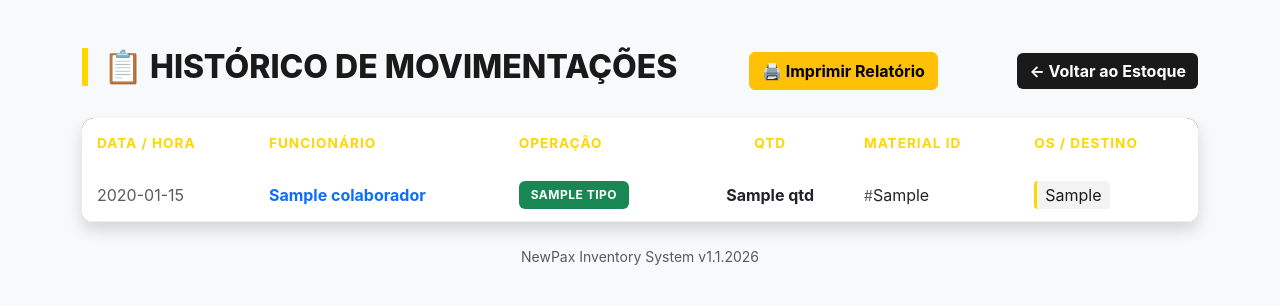
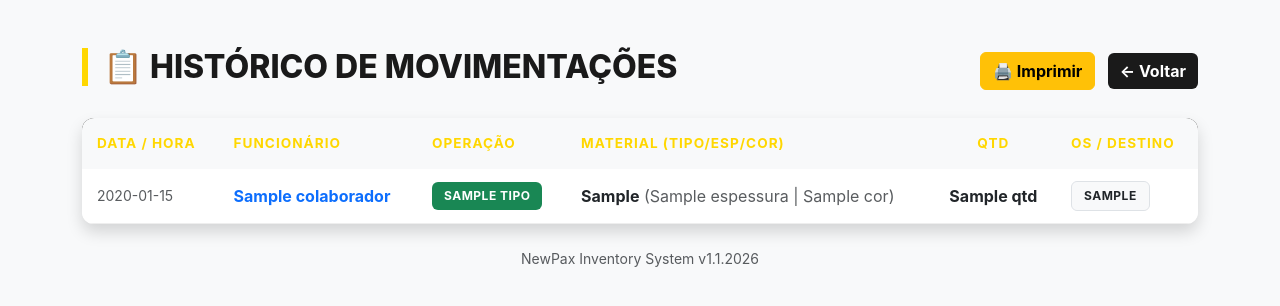
Before and after one commit to ramon-nsz/projeto-newpax, a Flask app: template templates/relatorio.html in a window 1280 px wide. Shown: the top 306 px of the page. Run offline with Flask 3, Linux system fonts and the light colour scheme; the template is opened without the code that fills it: most values are stand-ins (such as "Sample title", 1, 10 or a date in 2020).

Commit message:
fix: ajuste na visualizacao do historico

```diff
--- a/main.py
+++ b/main.py
@@ -2,22 +2,13 @@ from flask import Flask, render_template, request, redirect, url_for, flash
 from models.database import SessionLocal, EstoqueChapa, Movimentacao, init_db
 from services import cadastrar_novo_material, registrar_saida
 from datetime import datetime
-from models.database import Base, engine
-
-try:
-    print("🔄 Sincronizando tabelas com o banco remoto...")
-    Base.metadata.create_all(bind=engine)
-    print("✅ Tabelas sincronizadas!")
-except Exception as e:
-    print(f"❌ Erro na sincronização: {e}")
 
 app = Flask(__name__)
 app.secret_key = "pax_secret"
 
-print("LIMPANDO BANCO DE DADOS...")
-Base.metadata.drop_all(bind=engine) # Apaga as tabelas velhas
-Base.metadata.create_all(bind=engine) # Cria as tabelas novas com 'colaborador'
-print("BANCO DE DADOS ATUALIZADO!")
+# Chamamos o init_db apenas para garantir que as tabelas existam,
+# sem apagar os dados que já estão lá.
+init_db()
 
 @app.route('/')
 def index():
@@ -44,7 +35,7 @@ def movimentar():
                     qtd=qtd,
                     id_estchapa=id_chapa,
                     id_clienteos=str(num_os),
-                    colaborador=funcionario, # salva o nome do funcionario
+                    colaborador=funcionario,
                     data_hora=datetime.now()
                 )
                 db.add(mov)
@@ -67,7 +58,6 @@ def movimentar():
 def cadastrar_novo():
     if request.method == 'POST':
         try:
-            # 1. Coleta os dados (com nomes exatos do seu HTML)
             funcionario = request.form.get('funcionario')
             tipo = request.form.get('tipo_material')
             esp = request.form.get('espessura')
@@ -75,14 +65,11 @@ def cadastrar_novo():
             qtd_str = request.form.get('quantidade')
             os_destino = request.form.get('num_os')
 
-            # 2. Validação visual imediata
             if not funcionario or not tipo or not qtd_str:
                 flash("⚠️ Erro: Nome, Tipo e Quantidade são obrigatórios!")
                 return redirect(url_for('cadastrar_novo'))
 
             qtd = int(qtd_str)
-
-            # 3. Chama o serviço e DESEMPACOTA os dois retornos
             sucesso, mensagem = cadastrar_novo_material(tipo, esp, cor, qtd, os_destino, funcionario)
 
             if sucesso:
@@ -95,15 +82,13 @@ def cadastrar_novo():
             flash("⚠️ A quantidade deve ser um número inteiro!")
         except Exception as e:
             flash(f"🚨 Erro crítico: {str(e)}")
-            print(f"DEBUG: {str(e)}") # Aparece no seu terminal
 
     return render_template('registrar_material.html')
 
-@app.route('/relatorio') # <-- Este é o endereço (URL)
-def relatorio():         # <-- Este é o nome da função (endpoint)
+@app.route('/relatorio')
+def relatorio():
     db = SessionLocal()
     try:
-        # Buscamos as movimentações e incluímos os dados da chapa relacionada
         historico = db.query(Movimentacao).order_by(Movimentacao.data_hora.desc()).all()
         return render_template('relatorio.html', movimentacoes=historico)
     except Exception as e:
@@ -112,6 +97,5 @@ def relatorio():         # <-- Este é o nome da função (endpoint)
     finally:
         db.close()
 
-# ESTA LINHA DEVE SER SEMPRE A ÚLTIMA DO ARQUIVO
 if __name__ == "__main__":
     app.run(debug=True)
--- a/models/database.py
+++ b/models/database.py
@@ -1,6 +1,6 @@
 import os
 from sqlalchemy import create_engine, Column, Integer, String, DateTime, ForeignKey, CheckConstraint
-from sqlalchemy.orm import sessionmaker, declarative_base
+from sqlalchemy.orm import sessionmaker, declarative_base, relationship
 from datetime import datetime
 
 # 1. Definição da URL com Log de Depuração
@@ -39,6 +39,7 @@ class Movimentacao(Base):
     colaborador = Column(String(50), nullable=False)
     id_estchapa = Column(Integer, ForeignKey("estoque_chapas.id_estchapa"))
     id_clienteos = Column(String(50), nullable=True)
+    chapa = relationship("EstoqueChapa")
 
     __table_args__ = (CheckConstraint(tipo.in_(['ENTRADA', 'SAIDA']), name='check_tipo_mov'),)
 
--- a/templates/relatorio.html
+++ b/templates/relatorio.html
@@ -9,36 +9,47 @@
 <body class="container mt-5">
     <div class="d-flex justify-content-between align-items-center mb-4">
         <h2>📋 Histórico de Movimentações</h2>
-        <button onclick="window.print()" class="btn btn-warning fw-bold me-2">🖨️ Imprimir Relatório</button>
-        <a href="/" class="btn btn-secondary">← Voltar ao Estoque</a>
+        <div>
+            <button onclick="window.print()" class="btn btn-warning fw-bold me-2">🖨️ Imprimir</button>
+            <a href="/" class="btn btn-secondary">← Voltar</a>
+        </div>
     </div>
 
     <div class="card shadow">
         <div class="card-body p-0">
             <table class="table table-hover mb-0">
-                <thead>
+                <thead class="table-light">
                     <tr>
                         <th>Data / Hora</th>
-                        <th>Funcionário</th> <th>Operação</th>
-                        <th class="text-center">Qtd</th>
-                        <th>Material ID</th>
+                        <th>Funcionário</th>
+                        <th>Operação</th>
+                        <th>Material (Tipo/Esp/Cor)</th> <th class="text-center">Qtd</th>
                         <th>OS / Destino</th>
                     </tr>
                 </thead>
                 <tbody>
                     {% for m in movimentacoes %}
                     <tr>
-                        <td class="text-muted">{{ m.data_hora.strftime('%d/%m/%Y %H:%M') }}</td>
+                        <td class="text-muted small">{{ m.data_hora.strftime('%d/%m/%Y %H:%M') }}</td>
                         <td class="fw-bold text-primary">{{ m.colaborador }}</td>
                         <td>
                             <span class="badge {{ 'bg-danger' if m.tipo == 'SAIDA' else 'bg-success' }}">
                                 {{ m.tipo }}
                             </span>
                         </td>
+
+                        <td>
+                            {% if m.chapa %}
+                                <strong>{{ m.chapa.tipo_material }}</strong>
+                                <span class="text-muted">({{ m.chapa.espessura }} | {{ m.chapa.cor }})</span>
+                            {% else %}
+                                <span class="text-danger italic">Material removido</span>
+                            {% endif %}
+                        </td>
+
                         <td class="text-center fw-bold">{{ m.qtd }}</td>
-                        <td><small class="text-muted">#</small>{{ m.id_estchapa }}</td>
                         <td>
-                            <span class="os-tag">{{ m.id_clienteos }}</span>
+                            <span class="badge bg-light text-dark border">{{ m.id_clienteos or 'N/A' }}</span>
                         </td>
                     </tr>
                     {% endfor %}
@@ -56,6 +67,5 @@
     </div>
 
     <p class="text-center text-muted mt-4 small">NewPax Inventory System v1.1.2026</p>
-
 </body>
 </html>
```
